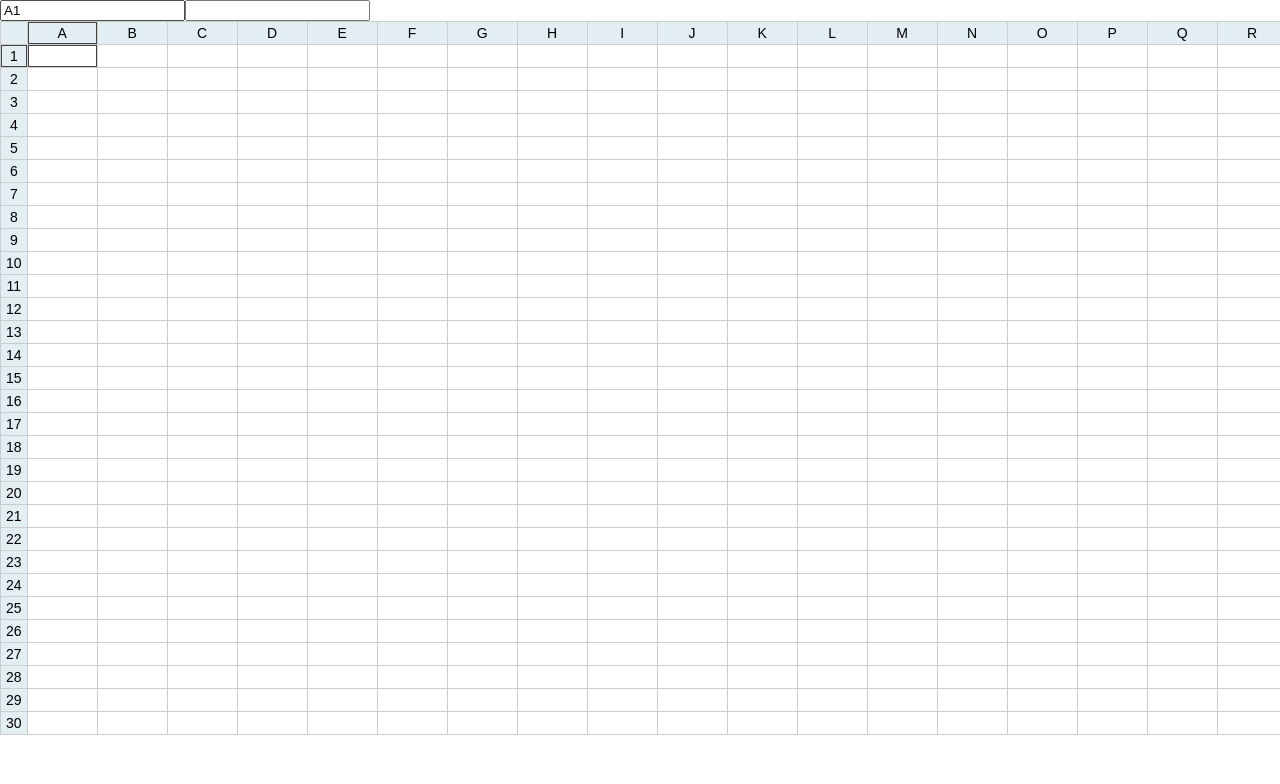
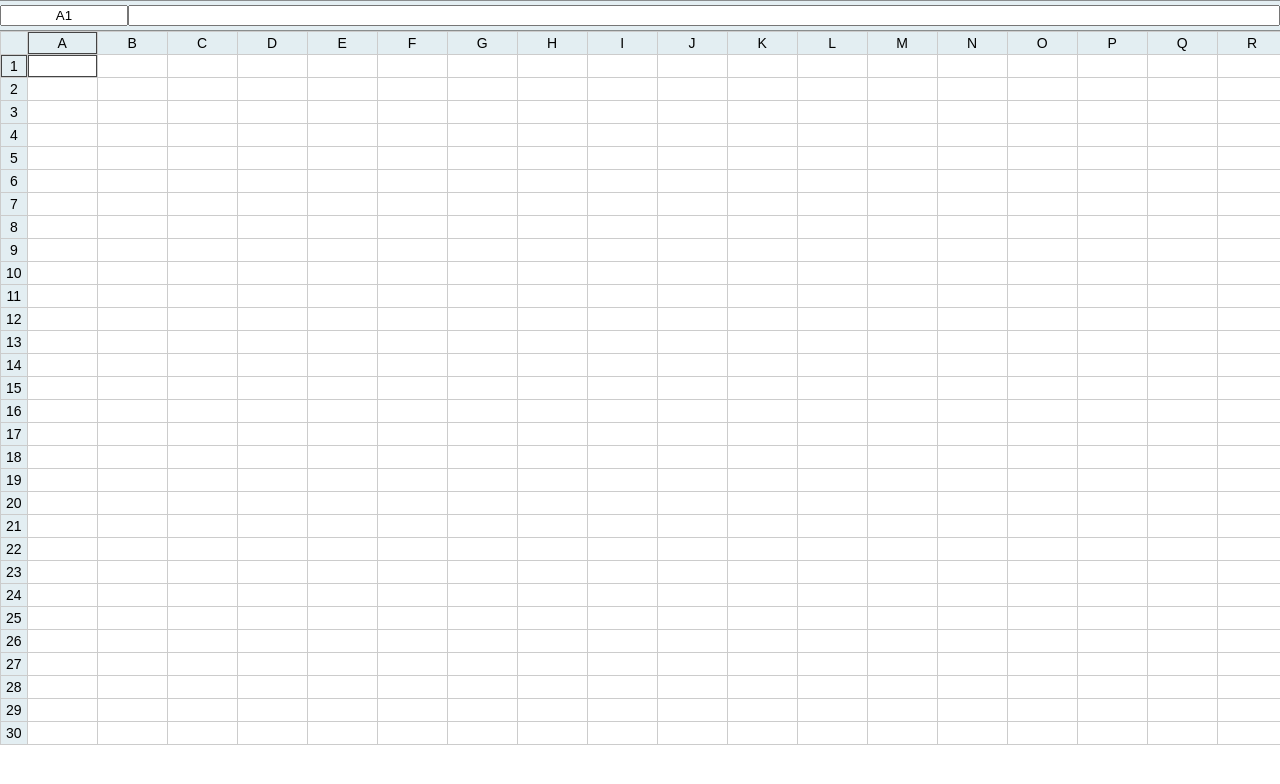
Before and after one commit to azattix/excel-sheet, a plain HTML site: page index.html in a window 1280 px wide. Shown: the top 784 px of the page. Drawn offline with Linux system fonts and the light colour scheme.

Commit message:
added delete item

```diff
--- a/css/style.css
+++ b/css/style.css
@@ -60,3 +60,20 @@ tr td:first-child {
   border: none;
   height: 20px;
 }
+
+#column-search {
+  width: 10%;
+  text-align: center;
+}
+
+#mirror {
+  width: 90%;
+}
+
+.input-group {
+  padding-top: 4px;
+  padding-bottom: 4px;
+  border-bottom: 1px solid #8a8d8e;
+  border-top: 1px solid #8a8d8e;
+  background-color: #e3eef2;
+}
--- a/js/view.js
+++ b/js/view.js
@@ -9,13 +9,15 @@ class View {
 	constructor(app) {
 		this.app = this.getElement(app);
 
-		this.commandLine = this.createElement('div');
+		this.commandLine = this.createElement('div', 'input-group');
 		this.inputSearch = this.createElement('input');
 		this.inputMirror = this.createElement('input');
 
 		this.inputSearch.type = 'text';
 		this.inputSearch.value = 'A1';
+		this.inputSearch.setAttribute('id', 'column-search');
 		this.inputMirror.type = 'text';
+		this.inputMirror.setAttribute('id', 'mirror');
 
 		this.table = this.createElement('table');
 		this.thead = this.createElement('thead');
@@ -151,7 +153,12 @@ class View {
 				this.setActive(e);
 			});
 
-			input.addEventListener('keyup', () => {
+			input.addEventListener('keyup', (event) => {
+				// delete item
+				if (event.keyCode === 46) {
+					e.target.removeChild(e.target.lastChild);
+					return;
+				}
 				this.inputMirror.value = input.value;
 			});
 
```
